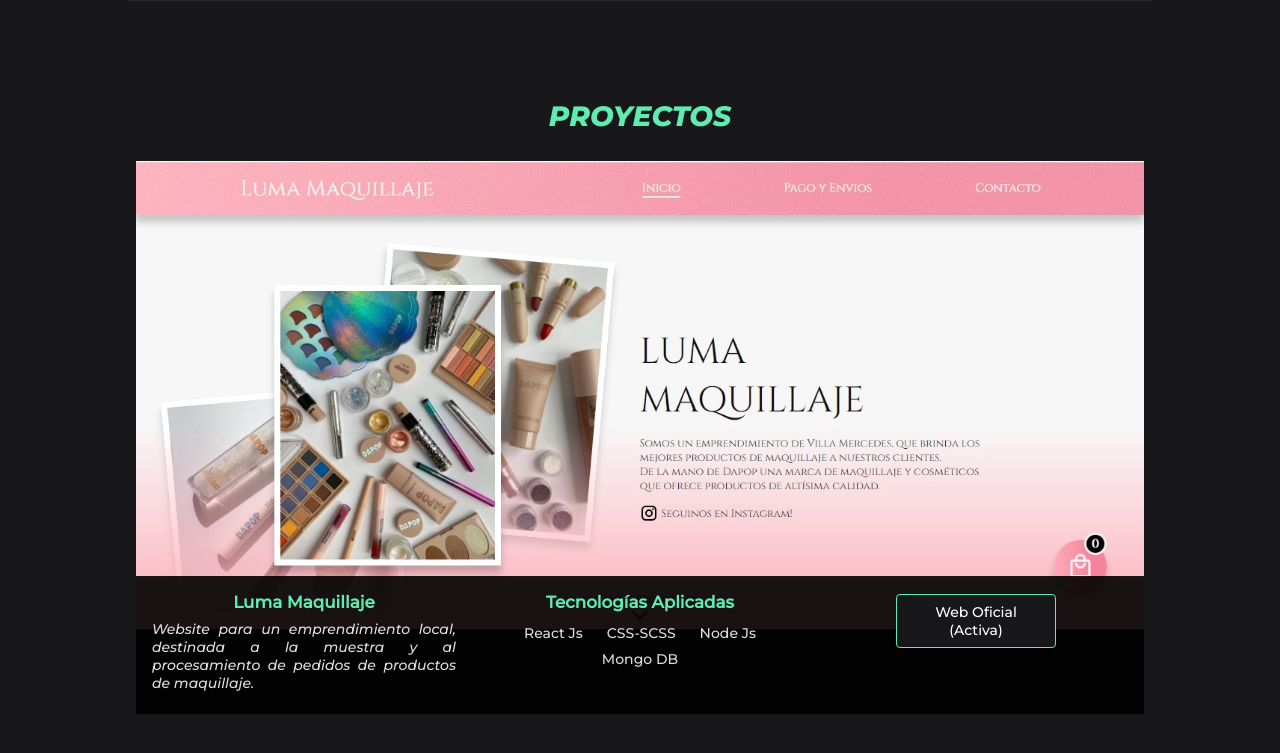
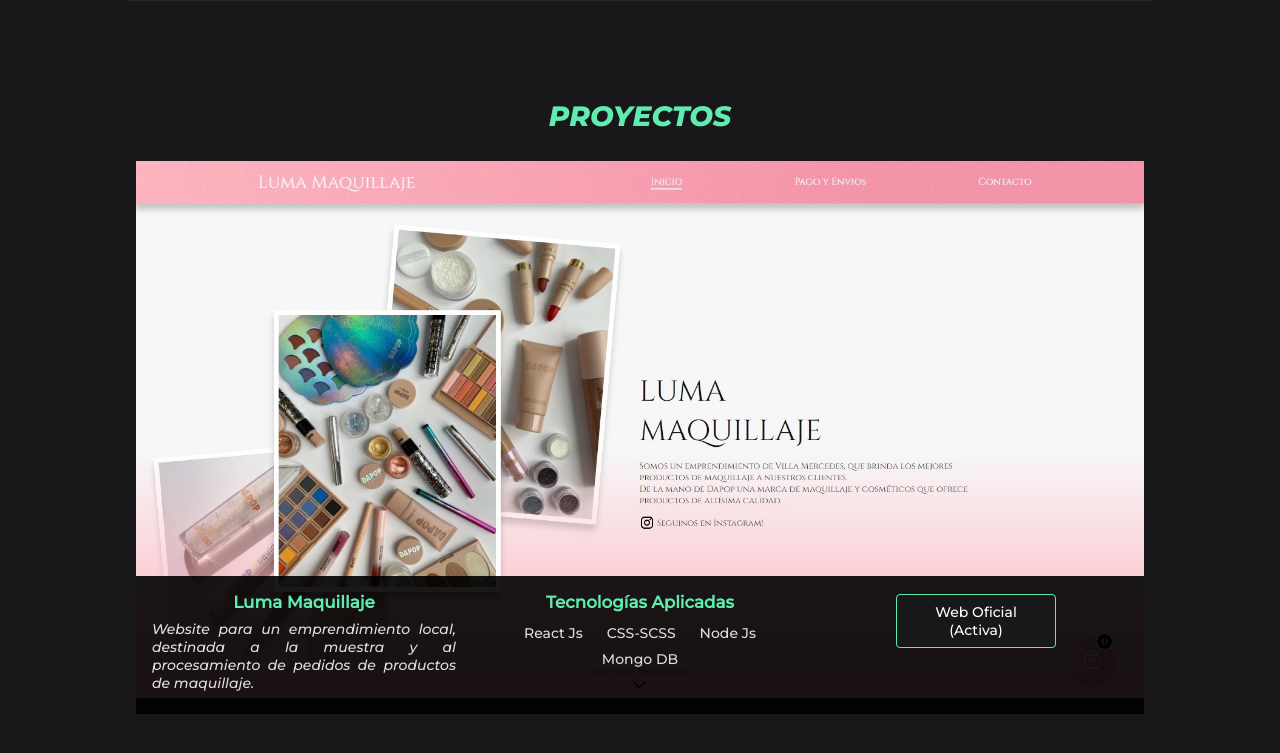
Before and after one commit to luca3212/Portfolio, a plain HTML site: page index.html in a window 1280 px wide. Shown: the part 1600-2353 px from the top of the page. Drawn offline with nearby package versions, Linux system fonts and the light colour scheme.

Commit message:
nueva imagen

```diff
--- a/index.html
+++ b/index.html
@@ -150,7 +150,7 @@
                             <div class="contenedorScroll" >
                                 <div class="contProyecto">
                                     <div class="imgProyecto" >
-                                        <img src="img/webs/lumaNew.jpg" alt="">
+                                        <img src="img/webs/lumaFullScreen.jpg" alt="">
                                         <div class="barraProyecto">
                                             <div class="descripcion">
                                                 <h1>Luma Maquillaje</h1>
```
Also changed, not shown: img/webs/lumaFullScreen.jpg (added).
